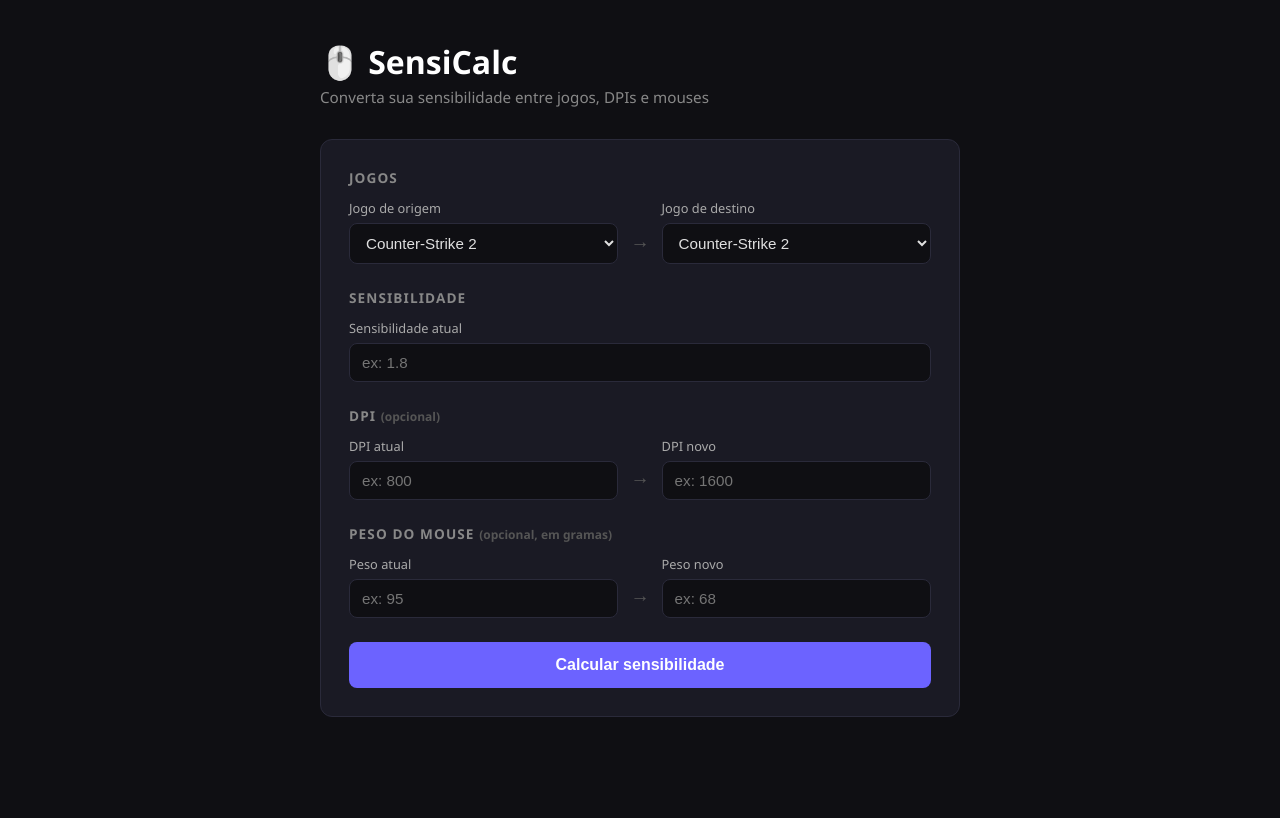
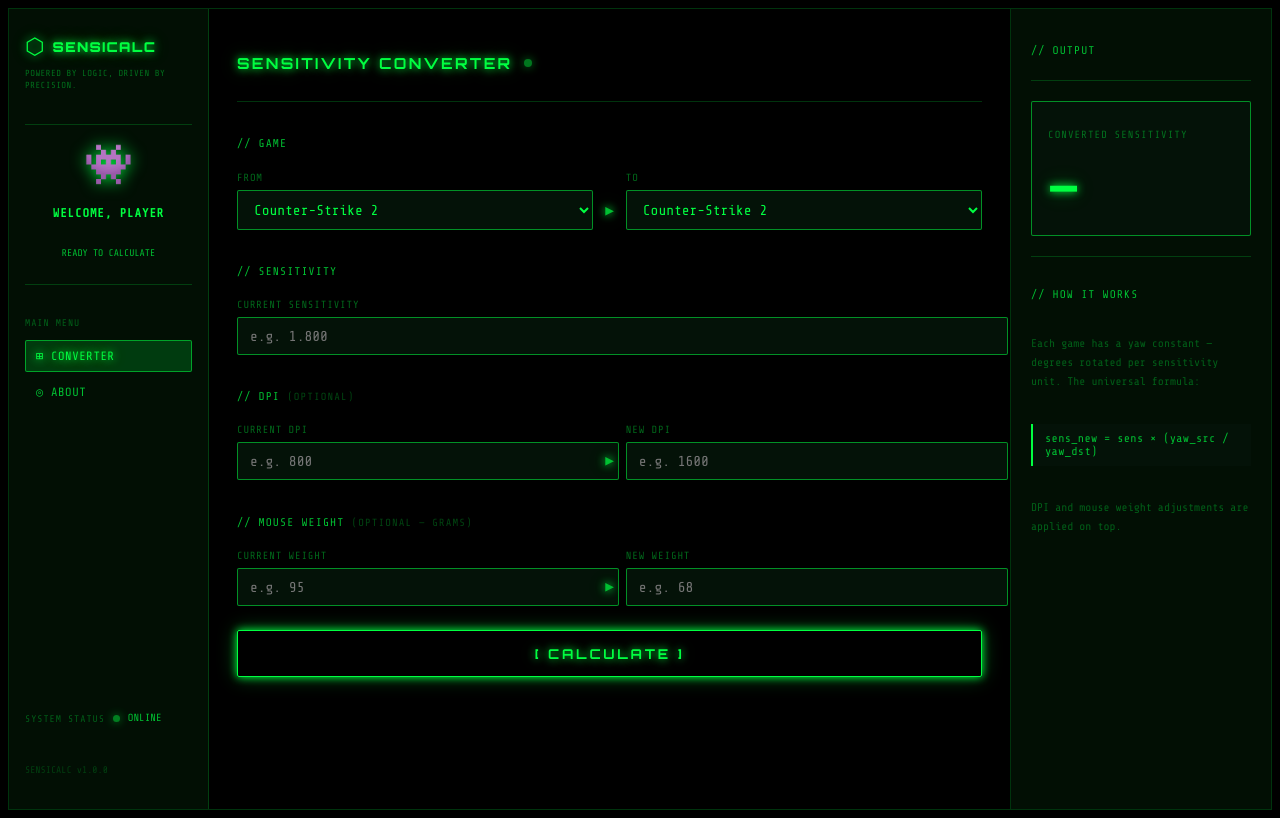
Before and after one commit to fesynn/sensicalc, a Flask app: page / in a window 1280 px wide. Before the commit the page ends 717 px from the top, so only its background shows below. Run offline with Flask 3, Linux system fonts and the light colour scheme.

Commit message:
feat: redesign frontend estilo terminal neon

```diff
--- a/static/style.css
+++ b/static/style.css
@@ -1,59 +1,215 @@
-* {
+*@import url('https://fonts.googleapis.com/css2?family=Share+Tech+Mono&family=Orbitron:wght@400;700;900&display=swap');
+
+*, *::before, *::after {
   box-sizing: border-box;
   margin: 0;
   padding: 0;
 }
 
+:root {
+  --green: #00ff41;
+  --green-dim: #00c032;
+  --green-dark: #003b0f;
+  --green-glow: 0 0 8px #00ff41, 0 0 20px #00ff4155;
+  --bg: #000000;
+  --bg-panel: #020f04;
+  --bg-card: #041208;
+  --border: #00ff4133;
+  --border-bright: #00ff4188;
+  --font-mono: 'Share Tech Mono', monospace;
+  --font-title: 'Orbitron', monospace;
+}
+
 body {
-  background-color: #0f0f13;
-  color: #e0e0e0;
-  font-family: 'Segoe UI', sans-serif;
+  background-color: var(--bg);
+  color: var(--green);
+  font-family: var(--font-mono);
   min-height: 100vh;
   display: flex;
-  justify-content: center;
-  padding: 40px 16px;
+  align-items: stretch;
 }
 
-.container {
+.app {
+  display: grid;
+  grid-template-columns: 200px 1fr 260px;
   width: 100%;
-  max-width: 640px;
+  min-height: 100vh;
+  border: 1px solid var(--border);
 }
 
-h1 {
-  font-size: 2rem;
-  color: #ffffff;
-  margin-bottom: 4px;
-}
-
-.subtitle {
-  color: #888;
-  margin-bottom: 32px;
-  font-size: 0.95rem;
-}
-
-.card {
-  background-color: #1a1a24;
-  border: 1px solid #2a2a3a;
-  border-radius: 12px;
-  padding: 28px;
+/* ── SIDEBAR ── */
+.sidebar {
+  background-color: var(--bg-panel);
+  border-right: 1px solid var(--border);
+  padding: 24px 16px;
   display: flex;
   flex-direction: column;
   gap: 24px;
 }
 
-.section h2 {
+.sidebar-logo {
+  display: flex;
+  align-items: center;
+  gap: 8px;
+}
+
+.logo-icon {
+  font-size: 1.4rem;
+  color: var(--green);
+  text-shadow: var(--green-glow);
+}
+
+.logo-text {
+  font-family: var(--font-title);
   font-size: 0.85rem;
-  text-transform: uppercase;
+  font-weight: 900;
+  letter-spacing: 0.1em;
+  color: var(--green);
+  text-shadow: var(--green-glow);
+}
+
+.logo-tagline {
+  font-size: 0.55rem;
+  color: #00ff4166;
+  letter-spacing: 0.05em;
+  line-height: 1.4;
+  margin-top: -16px;
+}
+
+.avatar-block {
+  display: flex;
+  flex-direction: column;
+  align-items: center;
+  gap: 6px;
+  padding: 16px 0;
+  border-top: 1px solid var(--border);
+  border-bottom: 1px solid var(--border);
+}
+
+.avatar {
+  font-size: 2.5rem;
+  filter: drop-shadow(0 0 8px var(--green));
+}
+
+.welcome {
+  font-size: 0.75rem;
+  font-weight: 700;
   letter-spacing: 0.08em;
-  color: #888;
-  margin-bottom: 12px;
+}
+
+.ready {
+  font-size: 0.6rem;
+  color: var(--green-dim);
+}
+
+.nav-label {
+  font-size: 0.6rem;
+  color: #00ff4155;
+  letter-spacing: 0.1em;
+  margin-bottom: 8px;
+}
+
+.sidebar-nav {
+  display: flex;
+  flex-direction: column;
+  gap: 4px;
+}
+
+.nav-item {
+  font-size: 0.75rem;
+  color: var(--green-dim);
+  text-decoration: none;
+  padding: 8px 10px;
+  border: 1px solid transparent;
+  border-radius: 2px;
+  letter-spacing: 0.05em;
+  transition: all 0.2s;
+}
+
+.nav-item:hover,
+.nav-item.active {
+  color: var(--green);
+  border-color: var(--border-bright);
+  background-color: var(--green-dark);
+  text-shadow: var(--green-glow);
+}
+
+.system-status {
+  font-size: 0.65rem;
+  color: var(--green-dim);
+  display: flex;
+  align-items: center;
+  gap: 8px;
+  margin-top: auto;
+}
+
+.status-dot {
+  width: 7px;
+  height: 7px;
+  background: var(--green);
+  border-radius: 50%;
+  box-shadow: var(--green-glow);
+  animation: pulse 2s infinite;
+}
+
+@keyframes pulse {
+  0%, 100% { opacity: 1; }
+  50% { opacity: 0.4; }
+}
+
+.version {
+  font-size: 0.6rem;
+  color: #00ff4133;
+}
+
+/* ── MAIN ── */
+.main {
+  padding: 32px 28px;
+  display: flex;
+  flex-direction: column;
+  gap: 24px;
+  border-right: 1px solid var(--border);
+}
+
+.main-header {
+  display: flex;
+  align-items: center;
+  gap: 12px;
+  padding-bottom: 16px;
+  border-bottom: 1px solid var(--border);
+}
+
+.main-header h2 {
+  font-family: var(--font-title);
+  font-size: 0.95rem;
+  letter-spacing: 0.15em;
+  text-shadow: var(--green-glow);
+}
+
+.header-dot {
+  width: 8px;
+  height: 8px;
+  background: var(--green);
+  border-radius: 50%;
+  box-shadow: var(--green-glow);
+  animation: pulse 2s infinite;
+}
+
+.section-block {
+  display: flex;
+  flex-direction: column;
+  gap: 10px;
+}
+
+.section-label {
+  font-size: 0.7rem;
+  color: var(--green-dim);
+  letter-spacing: 0.1em;
 }
 
 .optional {
-  font-size: 0.75rem;
-  color: #555;
-  text-transform: none;
-  letter-spacing: 0;
+  color: #00ff4144;
+  font-size: 0.65rem;
 }
 
 .row {
@@ -63,9 +219,10 @@ h1 {
 }
 
 .arrow {
-  color: #555;
-  font-size: 1.2rem;
-  padding-bottom: 10px;
+  color: var(--green-dim);
+  font-size: 0.9rem;
+  padding-bottom: 12px;
+  text-shadow: var(--green-glow);
 }
 
 .field {
@@ -76,79 +233,130 @@ h1 {
 }
 
 label {
-  font-size: 0.8rem;
-  color: #aaa;
+  font-size: 0.65rem;
+  color: #00ff4166;
+  letter-spacing: 0.08em;
 }
 
 input, select {
-  background-color: #0f0f13;
-  border: 1px solid #2a2a3a;
-  border-radius: 8px;
-  color: #e0e0e0;
-  font-size: 0.95rem;
+  background-color: var(--bg-card);
+  border: 1px solid var(--border-bright);
+  border-radius: 2px;
+  color: var(--green);
+  font-family: var(--font-mono);
+  font-size: 0.9rem;
   padding: 10px 12px;
   width: 100%;
   outline: none;
-  transition: border-color 0.2s;
+  transition: all 0.2s;
 }
 
 input:focus, select:focus {
-  border-color: #6c63ff;
+  border-color: var(--green);
+  box-shadow: var(--green-glow);
+}
+
+select option {
+  background-color: #020f04;
 }
 
 button {
-  background-color: #6c63ff;
-  border: none;
-  border-radius: 8px;
-  color: #fff;
+  background-color: transparent;
+  border: 1px solid var(--green);
+  border-radius: 2px;
+  color: var(--green);
   cursor: pointer;
-  font-size: 1rem;
-  font-weight: 600;
+  font-family: var(--font-title);
+  font-size: 0.85rem;
+  font-weight: 700;
+  letter-spacing: 0.2em;
   padding: 14px;
-  transition: background-color 0.2s;
-  width: 100%;
+  transition: all 0.2s;
+  text-shadow: var(--green-glow);
+  box-shadow: var(--green-glow);
 }
 
 button:hover {
-  background-color: #574fd6;
+  background-color: var(--green-dark);
+  box-shadow: 0 0 16px #00ff41, 0 0 40px #00ff4155;
 }
 
-.result {
-  background-color: #1a1a24;
-  border: 1px solid #6c63ff44;
-  border-radius: 12px;
-  margin-top: 24px;
-  padding: 28px;
-  text-align: center;
+.error-box {
+  border: 1px solid #ff0000;
+  color: #ff4444;
+  padding: 12px 16px;
+  font-size: 0.8rem;
+  border-radius: 2px;
+  background-color: #1a0000;
 }
 
-.result h2 {
-  font-size: 0.85rem;
-  text-transform: uppercase;
-  letter-spacing: 0.08em;
-  color: #888;
-  margin-bottom: 16px;
+/* ── PAINEL DIREITO ── */
+.panel {
+  background-color: var(--bg-panel);
+  padding: 24px 20px;
+  display: flex;
+  flex-direction: column;
+  gap: 20px;
+}
+
+.panel-header {
+  padding-bottom: 12px;
+  border-bottom: 1px solid var(--border);
+}
+
+.result-block {
+  display: flex;
+  flex-direction: column;
+  gap: 10px;
+  padding: 16px;
+  border: 1px solid var(--border-bright);
+  background-color: var(--bg-card);
+  border-radius: 2px;
+}
+
+.result-label {
+  font-size: 0.65rem;
+  color: #00ff4166;
+  letter-spacing: 0.1em;
 }
 
 .result-value {
-  font-size: 3rem;
-  font-weight: 700;
-  color: #6c63ff;
-  margin-bottom: 12px;
+  font-family: var(--font-title);
+  font-size: 2.4rem;
+  font-weight: 900;
+  color: var(--green);
+  text-shadow: var(--green-glow);
+  letter-spacing: 0.05em;
 }
 
 .result-details {
-  font-size: 0.85rem;
-  color: #666;
+  font-size: 0.7rem;
+  color: var(--green-dim);
   line-height: 1.8;
 }
 
-.error {
-  background-color: #2a1a1a;
-  border: 1px solid #ff4444;
-  border-radius: 12px;
-  color: #ff6666;
-  margin-top: 24px;
-  padding: 16px 20px;
-  font-size: 0.9rem;
+.divider {
+  height: 1px;
+  background: var(--border);
 }
+
+.info-block {
+  display: flex;
+  flex-direction: column;
+  gap: 10px;
+}
+
+.info-text {
+  font-size: 0.7rem;
+  color: #00ff4155;
+  line-height: 1.7;
+}
+
+.formula {
+  font-size: 0.72rem;
+  color: var(--green-dim);
+  background-color: var(--bg-card);
+  border-left: 2px solid var(--green);
+  padding: 8px 12px;
+  letter-spacing: 0.03em;
+}
--- a/templates/index.html
+++ b/templates/index.html
@@ -1,36 +1,66 @@
 <!DOCTYPE html>
 <html lang="pt-BR">
 <head>
-  <meta charset="UTF-8" />
+  <meta charset="UTF-8"/>
   <meta name="viewport" content="width=device-width, initial-scale=1.0"/>
   <title>SensiCalc</title>
-  <link rel="stylesheet" href="{{ url_for('static', filename='style.css') }}" />
+  <link rel="stylesheet" href="{{ url_for('static', filename='style.css') }}"/>
+  <link href="https://fonts.googleapis.com/css2?family=Share+Tech+Mono&family=Orbitron:wght@400;700;900&display=swap" rel="stylesheet"/>
 </head>
 <body>
 
-  <div class="container">
-    <h1>🖱️ SensiCalc</h1>
-    <p class="subtitle">Converta sua sensibilidade entre jogos, DPIs e mouses</p>
+  <div class="app">
 
-    <div class="card">
+    <!-- SIDEBAR -->
+    <aside class="sidebar">
+      <div class="sidebar-logo">
+        <span class="logo-icon">⬡</span>
+        <span class="logo-text">SENSICALC</span>
+      </div>
+      <p class="logo-tagline">POWERED BY LOGIC, DRIVEN BY PRECISION.</p>
+
+      <div class="avatar-block">
+        <div class="avatar">👾</div>
+        <p class="welcome">WELCOME, PLAYER</p>
+        <p class="ready">READY TO CALCULATE</p>
+      </div>
+
+      <nav class="sidebar-nav">
+        <p class="nav-label">MAIN MENU</p>
+        <a class="nav-item active" href="#">⊞ CONVERTER</a>
+        <a class="nav-item" href="#">◎ ABOUT</a>
+      </nav>
+
+      <div class="system-status">
+        <p class="nav-label">SYSTEM STATUS</p>
+        <span class="status-dot"></span> ONLINE
+      </div>
+
+      <p class="version">SENSICALC v1.0.0</p>
+    </aside>
+
+    <!-- MAIN -->
+    <main class="main">
+      <div class="main-header">
+        <h2>SENSITIVITY CONVERTER</h2>
+        <span class="header-dot"></span>
+      </div>
 
       <!-- JOGOS -->
-      <div class="section">
-        <h2>Jogos</h2>
+      <div class="section-block">
+        <p class="section-label">// GAME</p>
         <div class="row">
           <div class="field">
-            <label for="from_game">Jogo de origem</label>
+            <label>FROM</label>
             <select id="from_game">
               {% for game in games %}
               <option value="{{ game.id }}">{{ game.name }}</option>
               {% endfor %}
             </select>
           </div>
-
-          <div class="arrow">→</div>
-
+          <div class="arrow">▶</div>
           <div class="field">
-            <label for="to_game">Jogo de destino</label>
+            <label>TO</label>
             <select id="to_game">
               {% for game in games %}
               <option value="{{ game.id }}">{{ game.name }}</option>
@@ -41,59 +71,73 @@
       </div>
 
       <!-- SENSIBILIDADE -->
-      <div class="section">
-        <h2>Sensibilidade</h2>
+      <div class="section-block">
+        <p class="section-label">// SENSITIVITY</p>
         <div class="field">
-          <label for="sensitivity">Sensibilidade atual</label>
-          <input type="number" id="sensitivity" placeholder="ex: 1.8" step="0.01" min="0" />
+          <label>CURRENT SENSITIVITY</label>
+          <input type="number" id="sensitivity" placeholder="e.g. 1.800" step="0.01" min="0"/>
         </div>
       </div>
 
-      <!-- DPI (opcional) -->
-      <div class="section">
-        <h2>DPI <span class="optional">(opcional)</span></h2>
+      <!-- DPI -->
+      <div class="section-block">
+        <p class="section-label">// DPI <span class="optional">(OPTIONAL)</span></p>
         <div class="row">
           <div class="field">
-            <label for="from_dpi">DPI atual</label>
-            <input type="number" id="from_dpi" placeholder="ex: 800" min="0" />
+            <label>CURRENT DPI</label>
+            <input type="number" id="from_dpi" placeholder="e.g. 800" min="0"/>
           </div>
-          <div class="arrow">→</div>
+          <div class="arrow">▶</div>
           <div class="field">
-            <label for="to_dpi">DPI novo</label>
-            <input type="number" id="to_dpi" placeholder="ex: 1600" min="0" />
+            <label>NEW DPI</label>
+            <input type="number" id="to_dpi" placeholder="e.g. 1600" min="0"/>
           </div>
         </div>
       </div>
 
-      <!-- PESO (opcional) -->
-      <div class="section">
-        <h2>Peso do mouse <span class="optional">(opcional, em gramas)</span></h2>
+      <!-- PESO -->
+      <div class="section-block">
+        <p class="section-label">// MOUSE WEIGHT <span class="optional">(OPTIONAL — GRAMS)</span></p>
         <div class="row">
           <div class="field">
-            <label for="from_weight">Peso atual</label>
-            <input type="number" id="from_weight" placeholder="ex: 95" min="0" />
+            <label>CURRENT WEIGHT</label>
+            <input type="number" id="from_weight" placeholder="e.g. 95" min="0"/>
           </div>
-          <div class="arrow">→</div>
+          <div class="arrow">▶</div>
           <div class="field">
-            <label for="to_weight">Peso novo</label>
-            <input type="number" id="to_weight" placeholder="ex: 68" min="0" />
+            <label>NEW WEIGHT</label>
+            <input type="number" id="to_weight" placeholder="e.g. 68" min="0"/>
           </div>
         </div>
       </div>
 
-      <button id="btn-convert">Calcular sensibilidade</button>
+      <button id="btn-convert">[ CALCULATE ]</button>
 
-    </div>
+      <!-- ERRO -->
+      <div class="error-box" id="error" style="display:none;"></div>
+    </main>
 
-    <!-- RESULTADO -->
-    <div class="result" id="result" style="display:none;">
-      <h2>Resultado</h2>
-      <div class="result-value" id="result-value"></div>
-      <div class="result-details" id="result-details"></div>
-    </div>
+    <!-- PAINEL DIREITO -->
+    <aside class="panel">
+      <div class="panel-header">
+        <p class="section-label">// OUTPUT</p>
+      </div>
 
-    <!-- ERRO -->
-    <div class="error" id="error" style="display:none;"></div>
+      <div class="result-block" id="result-block">
+        <p class="result-label">CONVERTED SENSITIVITY</p>
+        <div class="result-value" id="result-value">—</div>
+        <div class="result-details" id="result-details"></div>
+      </div>
+
+      <div class="divider"></div>
+
+      <div class="info-block">
+        <p class="section-label">// HOW IT WORKS</p>
+        <p class="info-text">Each game has a yaw constant — degrees rotated per sensitivity unit. The universal formula:</p>
+        <p class="formula">sens_new = sens × (yaw_src / yaw_dst)</p>
+        <p class="info-text">DPI and mouse weight adjustments are applied on top.</p>
+      </div>
+    </aside>
 
   </div>
 
```
